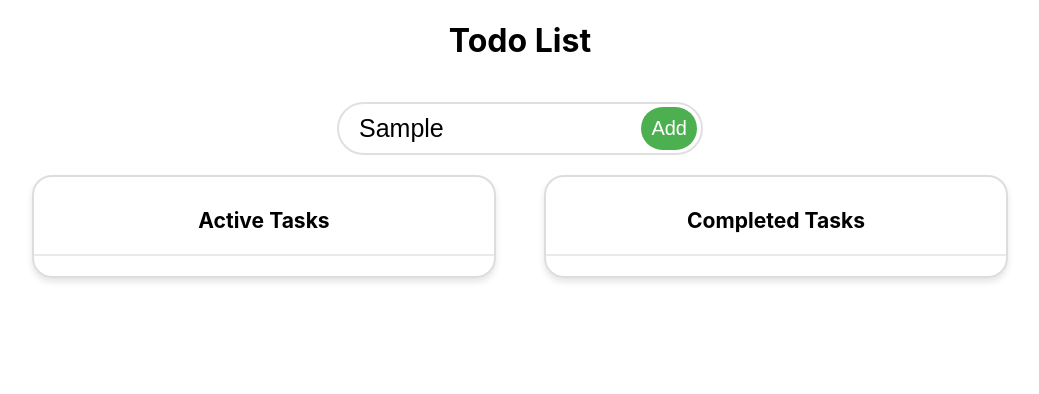
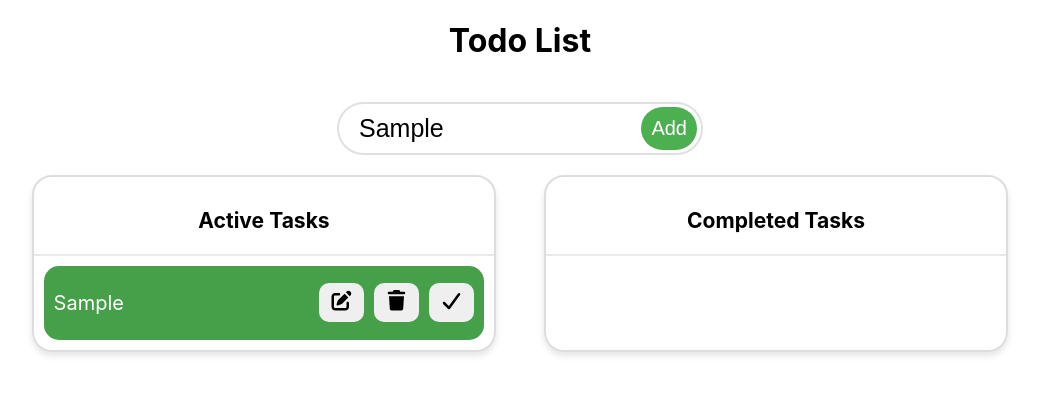
Before and after one commit to himvick/todo, a React (Create React App) app: page / in a window 1280 px wide. Both pictures are taken after typing "Sample" into the empty fields and a click on the button "Add". Shown: the top 394 px of the page, without its empty margins (120-1159 px from the left). Built offline with nearby package versions, Linux system fonts and the light colour scheme.

Commit message:
single task card created

```diff
--- a/package.json
+++ b/package.json
@@ -13,6 +13,7 @@
     "@types/react-dom": "^19.2.3",
     "react": "^19.2.3",
     "react-dom": "^19.2.3",
+    "react-icons": "^5.5.0",
     "react-scripts": "5.0.1",
     "typescript": "^4.9.5",
     "web-vitals": "^2.1.4"
--- a/src/App.tsx
+++ b/src/App.tsx
@@ -11,6 +11,7 @@ function App(): React.ReactElement {
   const [todos, setTodos] = useState<Todo[]>([]);
 
   const createTask = (value: string) => {
+    if (value.length === 0) return;
     const newTask: Todo = {
       id: todos.length,
       title: value,
--- a/src/components/ActiveTaskList.tsx
+++ b/src/components/ActiveTaskList.tsx
@@ -1,6 +1,7 @@
 import React from "react";
 import "./styles.css";
 import Todo from "../model";
+import SingleTask from "./SingleTask";
 
 interface ActiveTaskListProps {
   todos: Todo[];
@@ -13,7 +14,10 @@ const ActiveTaskList: React.FC<ActiveTaskListProps> = ({ todos }) => {
         <h3>Active Tasks</h3>
       </div>
       <div className="Active_list">
-        {todos && todos.map((todo) => <div></div>)}
+        {todos &&
+          todos.map((todo) => (
+            <SingleTask key={todo.id} todos={todos} todo={todo} />
+          ))}
       </div>
     </div>
   );
--- a/src/components/AddTask.tsx
+++ b/src/components/AddTask.tsx
@@ -17,7 +17,9 @@ const AddTask: React.FC<Props> = ({ input, setInput, createTask }) => {
         type="text"
         placeholder="Add tasks..."
       />
-      <button className="Add_button">Add</button>
+      <button onClick={() => createTask(input)} className="Add_button">
+        Add
+      </button>
     </div>
   );
 };
--- /dev/null
+++ b/src/components/SingleTask.tsx
@@ -0,0 +1,50 @@
+import React, { ReactNode } from "react";
+import "./styles.css";
+import Todo from "../model";
+import { GrEdit } from "react-icons/gr";
+import { RiDeleteBin5Fill } from "react-icons/ri";
+import { IoMdDoneAll } from "react-icons/io";
+
+interface Props {
+  todos: Todo[];
+  todo: Todo;
+}
+
+const SingleTask: React.FC<Props> = ({ todos, todo }) => {
+  return (
+    <div className="Single_container">
+      <p className="Single_text">{todo.title}</p>
+      <div className="Single_buttoncontainer">
+        <button className="Single_button">
+          <svg
+            xmlns="http://www.w3.org/2000/svg"
+            width={25}
+            viewBox="0 0 640 640"
+          >
+            <path d="M535.6 85.7C513.7 63.8 478.3 63.8 456.4 85.7L432 110.1L529.9 208L554.3 183.6C576.2 161.7 576.2 126.3 554.3 104.4L535.6 85.7zM236.4 305.7C230.3 311.8 225.6 319.3 222.9 327.6L193.3 416.4C190.4 425 192.7 434.5 199.1 441C205.5 447.5 215 449.7 223.7 446.8L312.5 417.2C320.7 414.5 328.2 409.8 334.4 403.7L496 241.9L398.1 144L236.4 305.7zM160 128C107 128 64 171 64 224L64 480C64 533 107 576 160 576L416 576C469 576 512 533 512 480L512 384C512 366.3 497.7 352 480 352C462.3 352 448 366.3 448 384L448 480C448 497.7 433.7 512 416 512L160 512C142.3 512 128 497.7 128 480L128 224C128 206.3 142.3 192 160 192L256 192C273.7 192 288 177.7 288 160C288 142.3 273.7 128 256 128L160 128z" />
+          </svg>
+        </button>
+        <button className="Single_button">
+          <svg
+            xmlns="http://www.w3.org/2000/svg"
+            width={25}
+            viewBox="0 0 640 640"
+          >
+            <path d="M232.7 69.9L224 96L128 96C110.3 96 96 110.3 96 128C96 145.7 110.3 160 128 160L512 160C529.7 160 544 145.7 544 128C544 110.3 529.7 96 512 96L416 96L407.3 69.9C402.9 56.8 390.7 48 376.9 48L263.1 48C249.3 48 237.1 56.8 232.7 69.9zM512 208L128 208L149.1 531.1C150.7 556.4 171.7 576 197 576L443 576C468.3 576 489.3 556.4 490.9 531.1L512 208z" />
+          </svg>
+        </button>
+        <button className="Single_button">
+          <svg
+            xmlns="http://www.w3.org/2000/svg"
+            width={25}
+            viewBox="0 0 640 640"
+          >
+            <path d="M530.8 134.1C545.1 144.5 548.3 164.5 537.9 178.8L281.9 530.8C276.4 538.4 267.9 543.1 258.5 543.9C249.1 544.7 240 541.2 233.4 534.6L105.4 406.6C92.9 394.1 92.9 373.8 105.4 361.3C117.9 348.8 138.2 348.8 150.7 361.3L252.2 462.8L486.2 141.1C496.6 126.8 516.6 123.6 530.9 134z" />
+          </svg>
+        </button>
+      </div>
+    </div>
+  );
+};
+
+export default SingleTask;
--- a/src/components/styles.css
+++ b/src/components/styles.css
@@ -26,6 +26,14 @@
   padding: 10px;
 }
 
+.Add_button:hover {
+  background-color: #45a049;
+}
+
+.Add_button:active {
+  padding: 8px;
+}
+
 .Active_container {
   display: flex;
   flex-direction: column;
@@ -42,6 +50,13 @@
   text-align: center;
   border-bottom: 2px solid #e9e9e9;
   font-size: 18px;
+}
+
+.Active_list {
+  display: flex;
+  flex-direction: column;
+  gap: 10px;
+  padding: 0 10px;
 }
 
 .Completed_container {
@@ -61,3 +76,35 @@
   border-bottom: 2px solid #e9e9e9;
   font-size: 18px;
 }
+
+.Single_container {
+  display: flex;
+  flex-direction: row;
+  justify-content: space-between;
+  gap: 10px;
+  background-color: #45a049;
+  border-radius: 15px;
+  padding: 5px 10px;
+  align-items: center;
+}
+
+.Single_text {
+  color: white;
+  font-size: 20px;
+  word-break: break-word;
+  flex-grow: 1;
+}
+
+.Single_button {
+  border: none;
+  padding: 5px 10px;
+  border-radius: 10px;
+  cursor: pointer;
+  font-size: 16px;
+}
+
+.Single_buttoncontainer {
+  display: flex;
+  flex-direction: row;
+  gap: 10px;
+}
```
Also changed, not shown: 1 other file (tests, documents, lock files or other folders).
